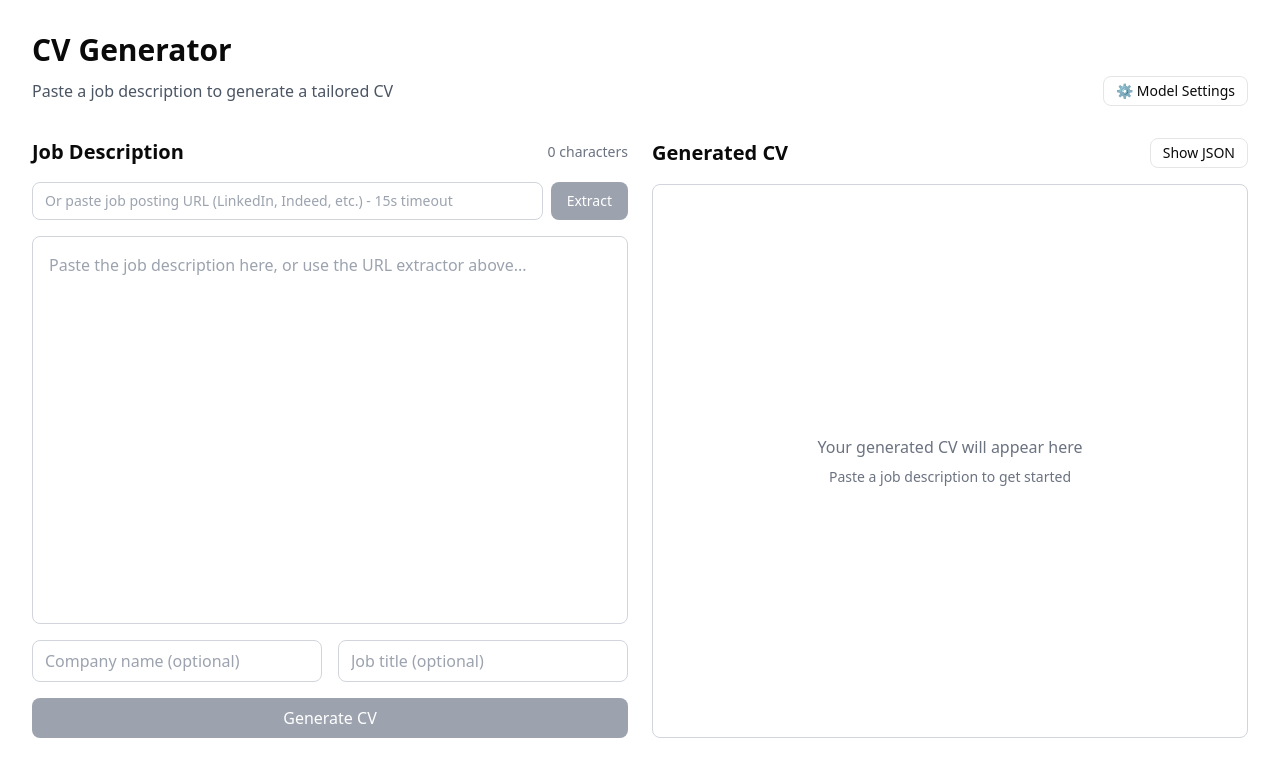
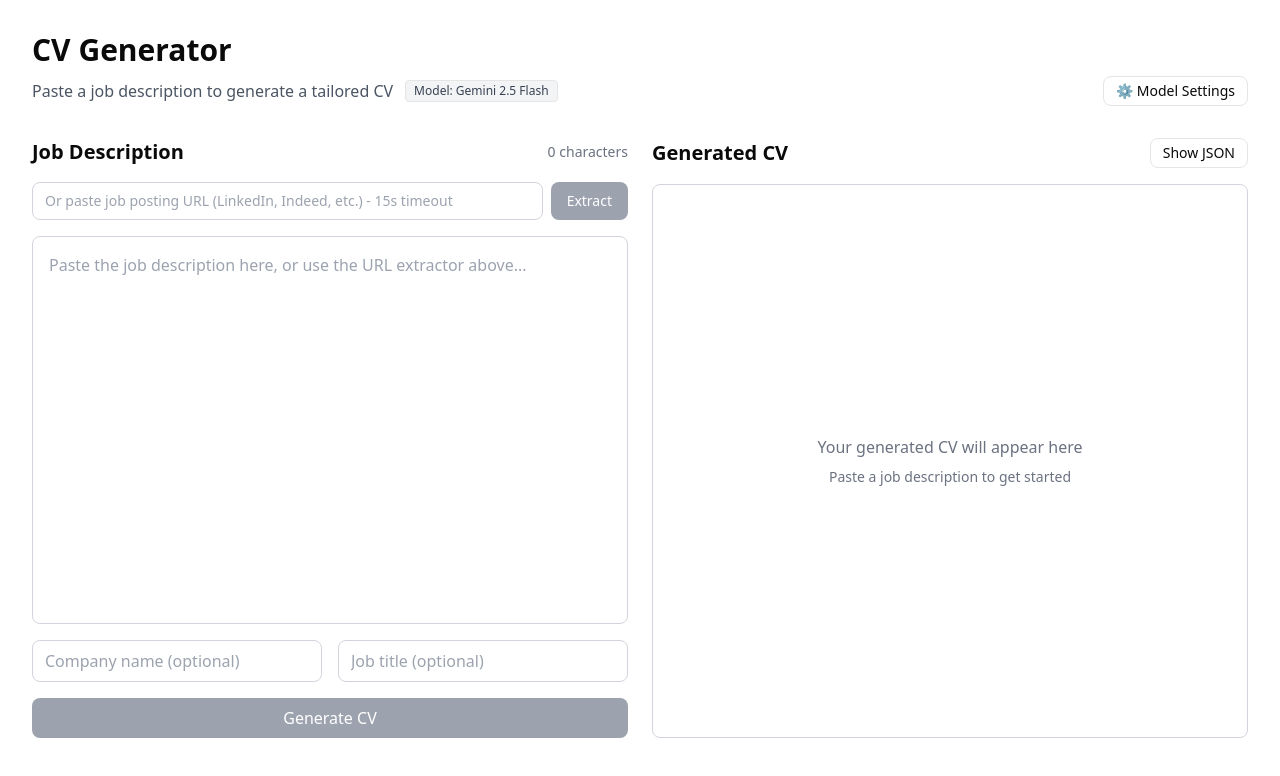
Before and after one commit to mrgnw/cv, a SvelteKit app: page /new in a window 1280 px wide. Shown: the top 776 px of the page. Built offline with nearby package versions, Linux system fonts and the light colour scheme.

Commit message:
wip show model

```diff
--- a/src/lib/components/CVPreview.svelte
+++ b/src/lib/components/CVPreview.svelte
@@ -9,8 +9,8 @@
 	export let saveSuccess;
 	export let saveError;
 	export let savedVersionSlug;
-	export let form;
 	export let isSaving;
+	export let actionError;
 
 	// Events
 	export let onSaveCV;
@@ -81,9 +81,9 @@
 			</div>
 		{/if}
 
-		{#if form?.error}
+		{#if actionError}
 			<div class="p-4 bg-red-50 border-l-4 border-red-500">
-				<p class="text-red-700">Error: {form.error}</p>
+				<p class="text-red-700">Error: {actionError}</p>
 			</div>
 		{:else if generatedCV}
 			{#if showPreview}
--- a/src/routes/new/+page.svelte
+++ b/src/routes/new/+page.svelte
@@ -27,6 +27,7 @@
 	let extractSuccess = $state('');
 	let showModelSettings = $state(false);
 	let savedVersionSlug = $state(''); // Track the slug of the saved version
+	let actionError = $state(''); // Track latest action error to avoid stale form errors
 
 	// Model prioritization
 	let models = $state([
@@ -45,6 +46,15 @@
 		models = newModels;
 	}
 
+	// Derive friendly label for the current/last-used model
+	let modelNameMap = $derived(Object.fromEntries(models.map((m) => [m.id, m.name])));
+	let currentModelLabel = $derived.by(() => {
+		const used = generationMetadata?.modelUsed;
+		if (used) return modelNameMap[used] || used;
+		const first = enabledModelIds[0];
+		return modelNameMap[first] || first || '';
+	});
+
 	// Form submission handler
 	function handleSubmit() {
 		return async ({ result, update }) => {
@@ -56,6 +66,7 @@
 					modelUsed: result.data?.modelUsed,
 					generatedAt: result.data?.generatedAt
 				};
+				actionError = '';
 
 				// Auto-populate company and title if suggested by LLM and fields are empty
 				if (generatedCV?.company && !company.trim()) {
@@ -64,6 +75,8 @@
 				if (generatedCV?.title && !title.trim()) {
 					title = generatedCV.title;
 				}
+			} else if (result.type === 'failure') {
+				actionError = result.data?.error || 'Generation failed';
 			}
 
 			// Don't call update() to preserve form values
@@ -109,6 +122,7 @@
 		isSaving = true;
 		saveError = '';
 		saveSuccess = '';
+		actionError = '';
 
 		try {
 			// Create CV data with metadata
@@ -180,7 +194,12 @@
 	<header class="mb-8">
 		<h1 class="text-3xl font-bold mb-2">CV Generator</h1>
 		<div class="flex justify-between items-center">
-			<p class="text-gray-600">Paste a job description to generate a tailored CV</p>
+			<div class="flex items-center gap-3">
+				<p class="text-gray-600">Paste a job description to generate a tailored CV</p>
+				{#if currentModelLabel}
+					<span class="px-2 py-0.5 text-xs rounded bg-gray-100 text-gray-700 border">Model: {currentModelLabel}</span>
+				{/if}
+			</div>
 			<button
 				onclick={() => showModelSettings = !showModelSettings}
 				class="px-3 py-1 text-sm border rounded-lg hover:bg-gray-50"
@@ -221,7 +240,7 @@
 			{saveSuccess}
 			{saveError}
 			{savedVersionSlug}
-			{form}
+			{actionError}
 			{isSaving}
 			onSaveCV={saveCV}
 			onTogglePreview={handleTogglePreview}
```
Also changed, not shown: 1 other file (tests, documents, lock files or other folders).
